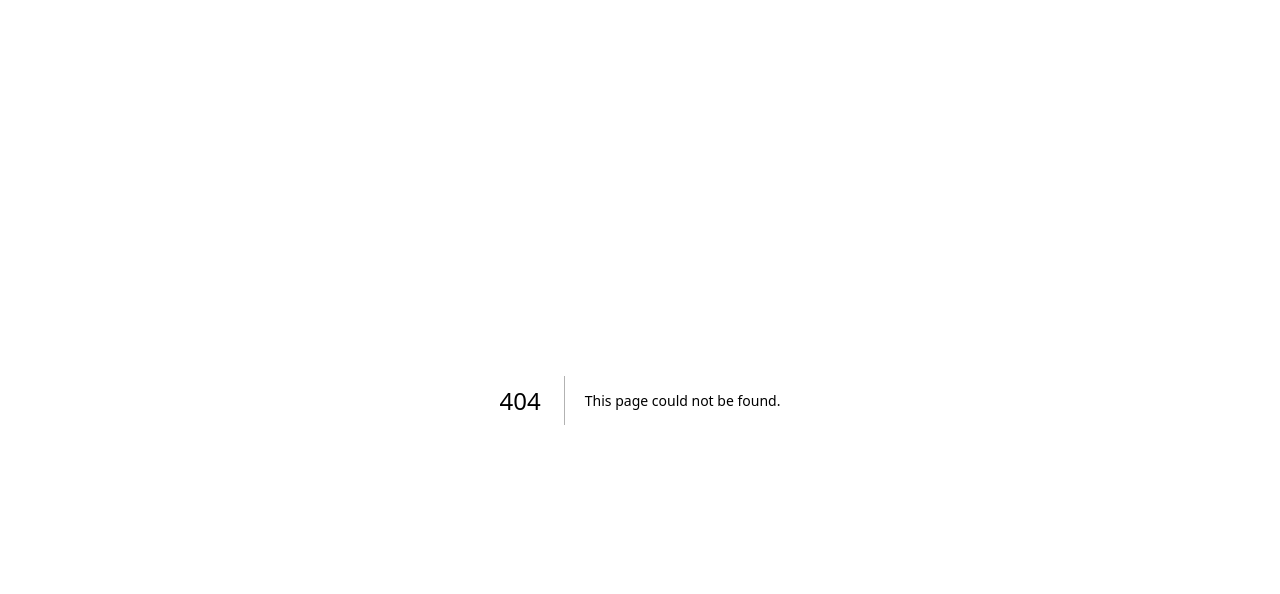
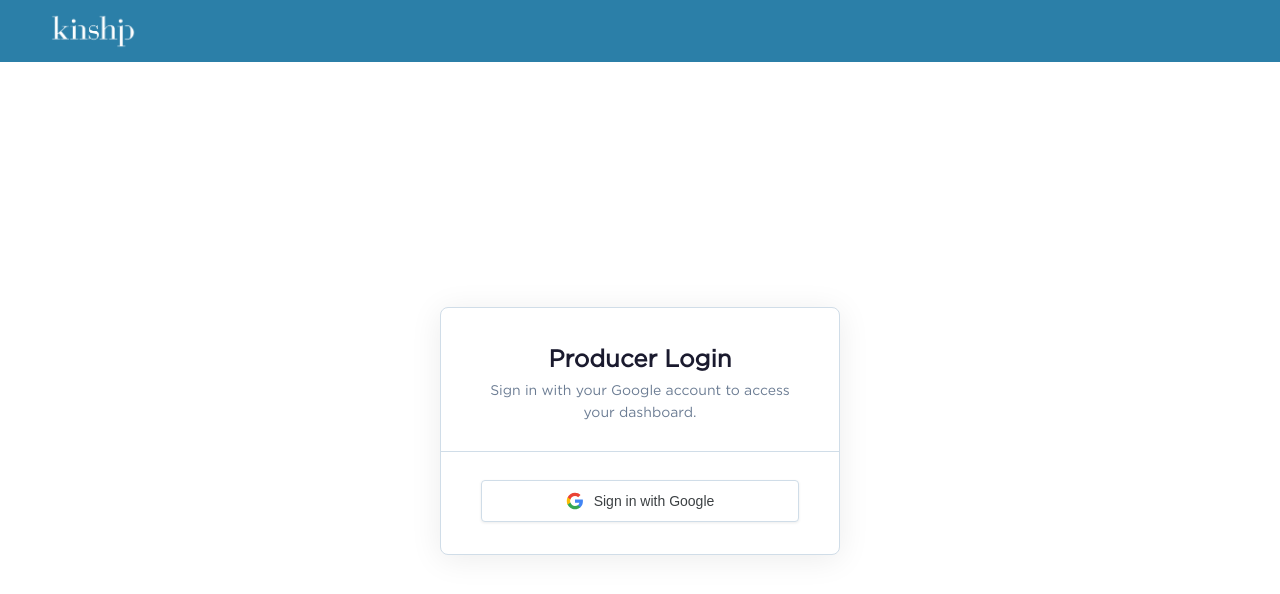
Before and after one commit to matthewjperius-ops/Kinship-studio, a Next.js app: page /login in a window 1280 px wide. Before the commit this address had no page. Shown: the top 594 px of the page. Built offline with nearby package versions, Linux system fonts and the light colour scheme; no server answers.

Commit message:
Add producer login page at /login

```diff
--- /dev/null
+++ b/app/login/page.jsx
@@ -0,0 +1,86 @@
+"use client";
+import { signIn, useSession } from "next-auth/react";
+import { useRouter } from "next/navigation";
+import { useEffect, useState } from "react";
+
+const T = {
+  bg:"#ffffff", surface:"#ffffff", surface2:"#f0f4f8", border:"#d0dde8",
+  text:"#1a1a2e", muted:"#6b7c93", accent:"#2b7fa8",
+};
+
+const GLOBAL_CSS = `
+  *{box-sizing:border-box;margin:0;padding:0;}
+  body{font-family:'Gotham','Helvetica Neue',Arial,sans-serif;}
+  .hp:hover{opacity:0.85;}
+`;
+
+export default function LoginPage() {
+  const { status } = useSession();
+  const router = useRouter();
+  const [signing, setSigning] = useState(false);
+
+  useEffect(() => {
+    if (status === "authenticated") {
+      router.push("/dashboard");
+    }
+  }, [status, router]);
+
+  function handleSignIn() {
+    setSigning(true);
+    signIn("google", { callbackUrl: "/dashboard" });
+  }
+
+  if (status === "loading") {
+    return (
+      <div style={{minHeight:"100vh",background:T.bg,display:"flex",alignItems:"center",justifyContent:"center"}}>
+        <div style={{fontSize:14,color:T.muted}}>Loading…</div>
+      </div>
+    );
+  }
+
+  return (
+    <div style={{minHeight:"100vh",background:T.bg,fontFamily:"'Gotham','Helvetica Neue',Arial,sans-serif"}}>
+      <style>{GLOBAL_CSS}</style>
+
+      <div style={{background:T.accent,padding:"0 48px",height:62,display:"flex",alignItems:"center"}}>
+        <img src="/Kinship_Primary_Logo_REV (1).png" alt="Kinship Studio" style={{height:36,objectFit:"contain"}}/>
+      </div>
+
+      <div style={{display:"flex",alignItems:"center",justifyContent:"center",minHeight:"calc(100vh - 62px)",padding:24}}>
+        <div style={{width:"100%",maxWidth:400}}>
+          <div style={{background:T.surface,borderRadius:8,boxShadow:"0 4px 32px rgba(0,0,0,0.08)",overflow:"hidden",
+            border:`1px solid ${T.border}`}}>
+            <div style={{padding:"36px 40px 28px",borderBottom:`1px solid ${T.border}`,textAlign:"center"}}>
+              <div style={{fontSize:24,fontWeight:600,marginBottom:6,color:T.text}}>
+                Producer Login
+              </div>
+              <div style={{fontSize:14,color:T.muted,lineHeight:1.6}}>
+                Sign in with your Google account to access your dashboard.
+              </div>
+            </div>
+            <div style={{padding:"28px 40px 32px"}}>
+              <button className="hp" onClick={handleSignIn} disabled={signing}
+                style={{width:"100%",padding:"11px",borderRadius:4,border:`1px solid ${T.border}`,
+                  background:signing?"#f8f8f8":T.surface,cursor:signing?"not-allowed":"pointer",
+                  display:"flex",alignItems:"center",justifyContent:"center",gap:10,
+                  fontSize:14,color:"#3c4043",fontWeight:500,
+                  boxShadow:"0 1px 3px rgba(0,0,0,0.08)"}}>
+                {signing ? "Signing in…" : (
+                  <>
+                    <svg width="18" height="18" viewBox="0 0 24 24">
+                      <path fill="#4285F4" d="M22.56 12.25c0-.78-.07-1.53-.2-2.25H12v4.26h5.92c-.26 1.37-1.04 2.53-2.21 3.31v2.77h3.57c2.08-1.92 3.28-4.74 3.28-8.09z"/>
+                      <path fill="#34A853" d="M12 23c2.97 0 5.46-.98 7.28-2.66l-3.57-2.77c-.98.66-2.23 1.06-3.71 1.06-2.86 0-5.29-1.93-6.16-4.53H2.18v2.84C3.99 20.53 7.7 23 12 23z"/>
+                      <path fill="#FBBC05" d="M5.84 14.09c-.22-.66-.35-1.36-.35-2.09s.13-1.43.35-2.09V7.07H2.18C1.43 8.55 1 10.22 1 12s.43 3.45 1.18 4.93l3.66-2.84z"/>
+                      <path fill="#EA4335" d="M12 5.38c1.62 0 3.06.56 4.21 1.64l3.15-3.15C17.45 2.09 14.97 1 12 1 7.7 1 3.99 3.47 2.18 7.07l3.66 2.84c.87-2.6 3.3-4.53 6.16-4.53z"/>
+                    </svg>
+                    Sign in with Google
+                  </>
+                )}
+              </button>
+            </div>
+          </div>
+        </div>
+      </div>
+    </div>
+  );
+}
```
